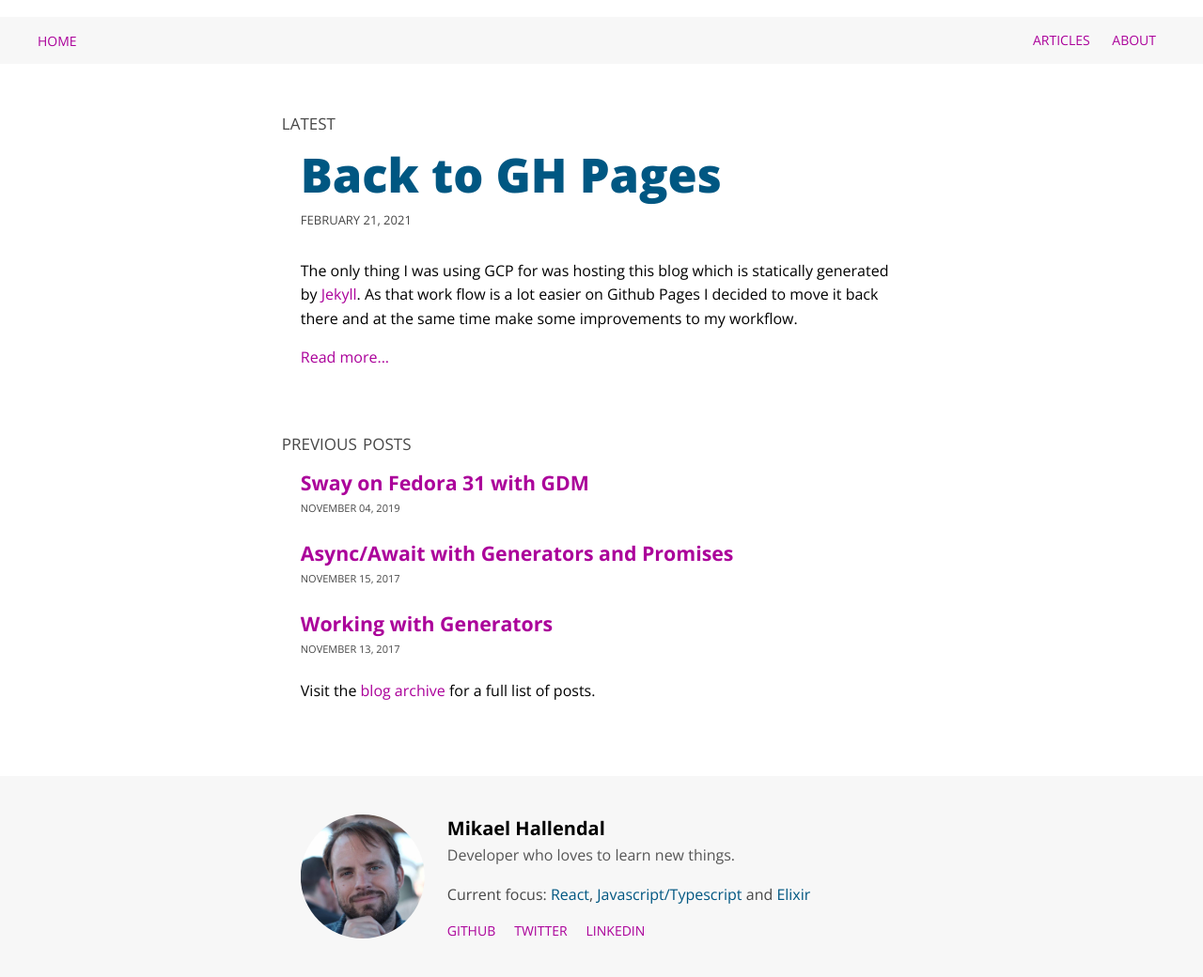
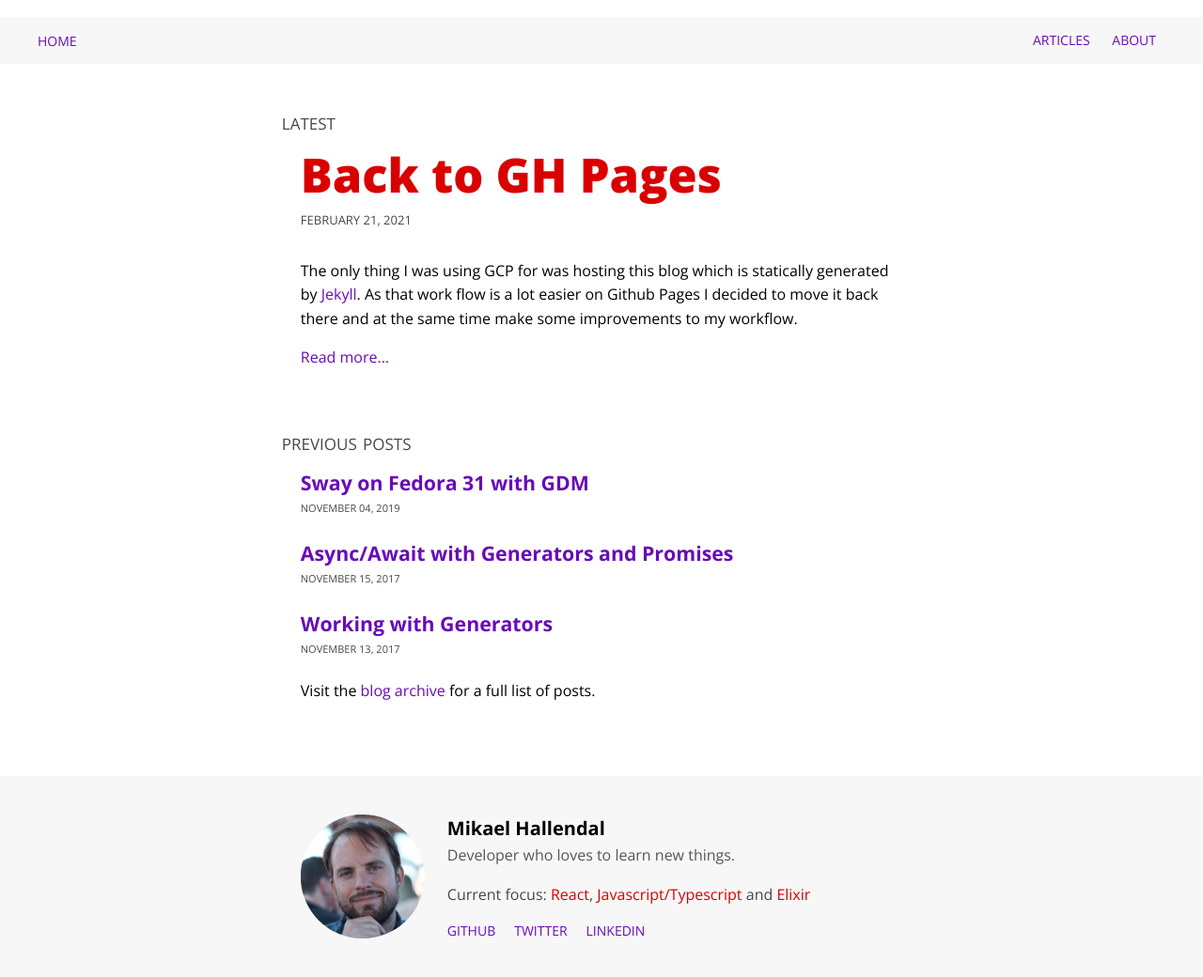
Before and after one commit to hallski/hallski.github.io, a Jekyll site: the page built from index.html, in a window 1280 px wide. Shown: the whole page at 94% size. Built offline with Jekyll 4.4.1, drawn with Linux system fonts in a browser that asks for light colours.

Commit message:
Tweak light mode colors

```diff
--- a/css/style.css
+++ b/css/style.css
@@ -23,8 +23,8 @@
   --line-height-listing: 1.6;
 
   --clr-bg: white;
-  --clr-link: #ab019a;
-  --clr-primary: #005782;
+  --clr-link: #690bb7;
+  --clr-primary:#d90000;
   --clr-text: black;
   --clr-box-bg: #f7f7f7;
   --clr-gray: #474747;
```
